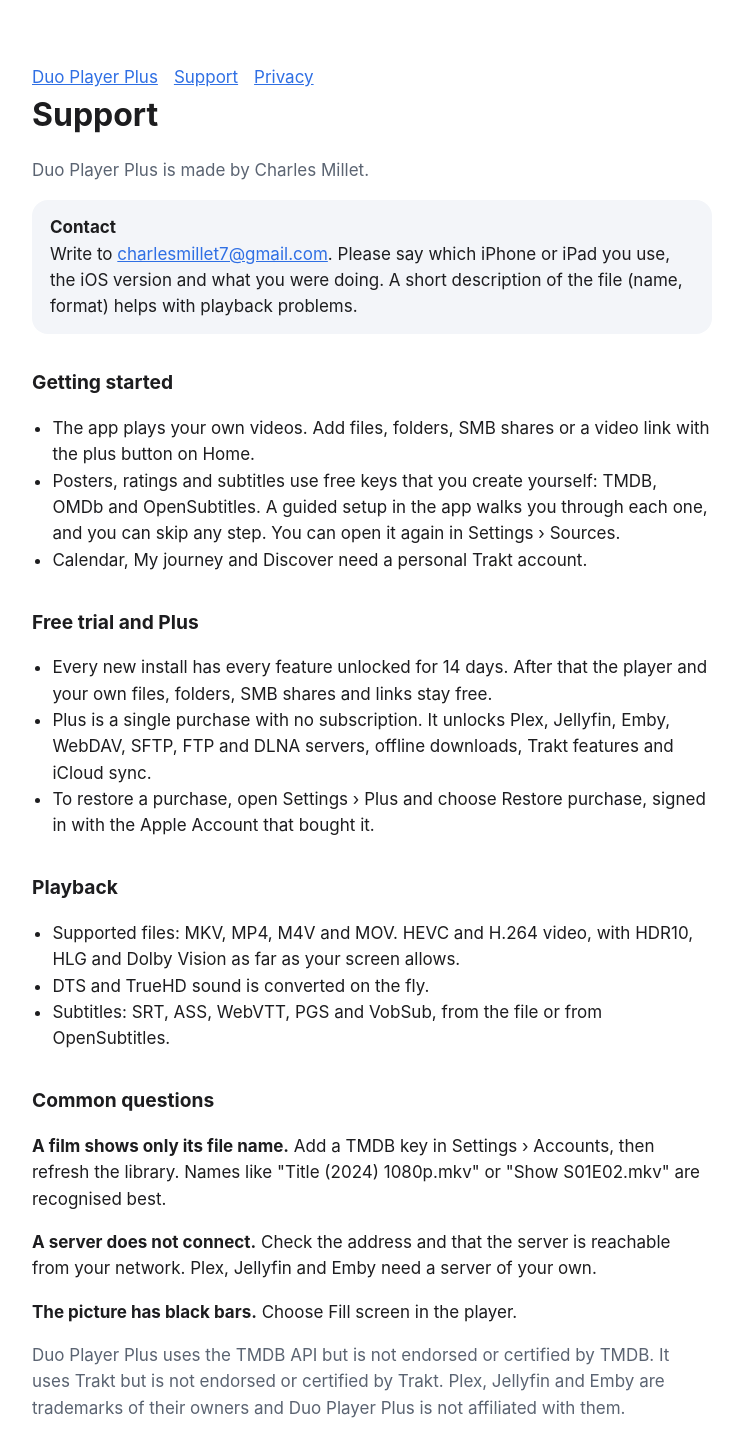
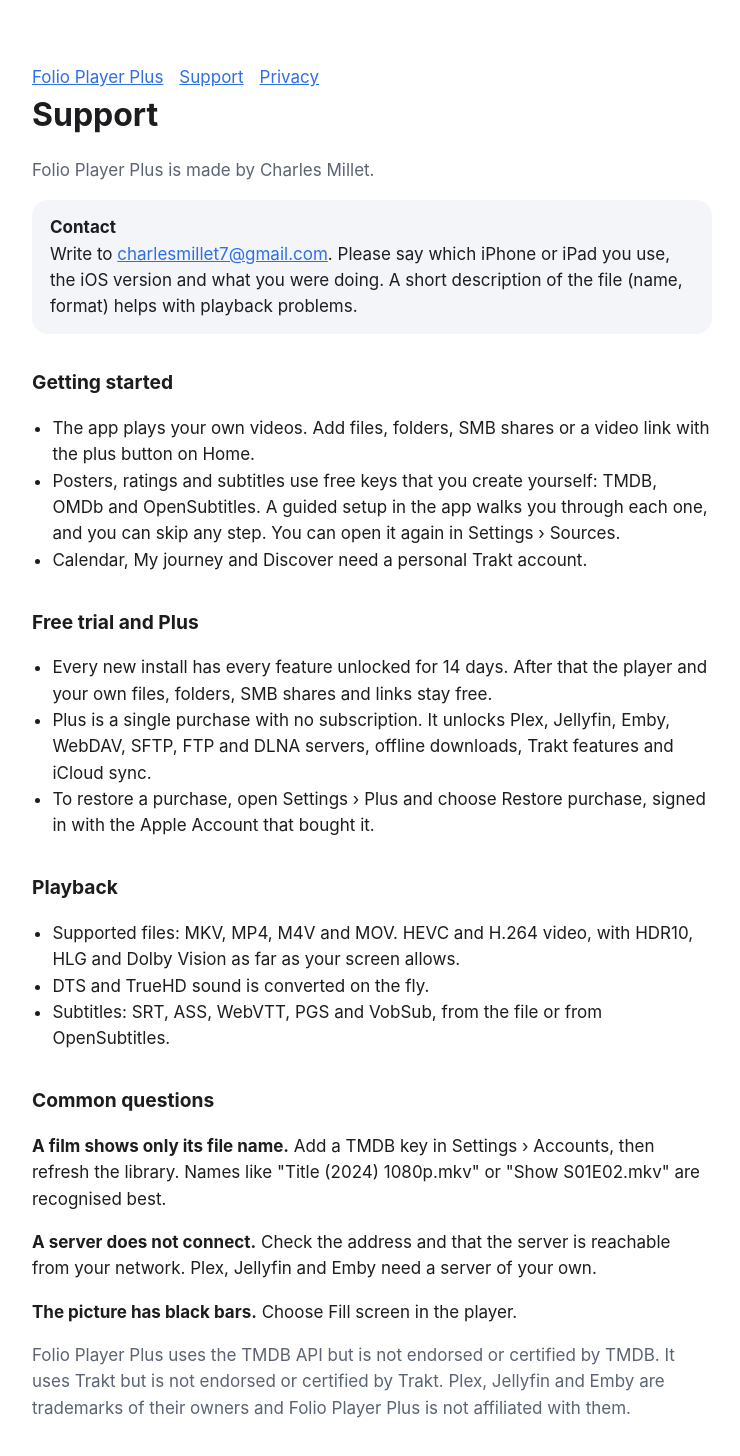
Before and after one commit to charlesmillet85/duoplayerplus, a plain HTML site: page support.html in a window 1280 px wide. Shown: the whole page, without its empty margins (268-1008 px from the left). Drawn offline with Linux system fonts and the light colour scheme.

Commit message:
Rename the app to Folio Player Plus

```diff
--- a/support.html
+++ b/support.html
@@ -1,5 +1,5 @@
 <!doctype html>
-<html lang="en"><head><meta charset="utf-8"><meta name="viewport" content="width=device-width,initial-scale=1"><title>Duo Player Plus — Support</title>
+<html lang="en"><head><meta charset="utf-8"><meta name="viewport" content="width=device-width,initial-scale=1"><title>Folio Player Plus — Support</title>
 <style>
 :root{color-scheme:light dark;--bg:#fff;--fg:#1d1d1f;--mut:#5b6472;--ac:#2f6fe4;--card:#f3f5f9}
 @media (prefers-color-scheme:dark){:root{--bg:#0c1424;--fg:#eef4ff;--mut:#9fb0cc;--ac:#a9cbff;--card:#16233b}}
@@ -9,9 +9,9 @@
 a{color:var(--ac)}ul{padding-left:1.2em}.card{background:var(--card);border-radius:16px;padding:14px 18px;margin:12px 0}
 nav a{margin-right:16px}
 </style></head><body><main>
-<nav><a href="./">Duo Player Plus</a><a href="support.html">Support</a><a href="privacy.html">Privacy</a></nav>
+<nav><a href="./">Folio Player Plus</a><a href="support.html">Support</a><a href="privacy.html">Privacy</a></nav>
 <h1>Support</h1>
-<p class="mut">Duo Player Plus is made by Charles Millet.</p>
+<p class="mut">Folio Player Plus is made by Charles Millet.</p>
 <div class="card"><strong>Contact</strong><br>Write to <a href="mailto:charlesmillet7@gmail.com">charlesmillet7@gmail.com</a>. Please say which iPhone or iPad you use, the iOS version and what you were doing. A short description of the file (name, format) helps with playback problems.</div>
 <h2>Getting started</h2>
 <ul>
@@ -35,5 +35,5 @@
 <p><strong>A film shows only its file name.</strong> Add a TMDB key in Settings › Accounts, then refresh the library. Names like "Title (2024) 1080p.mkv" or "Show S01E02.mkv" are recognised best.</p>
 <p><strong>A server does not connect.</strong> Check the address and that the server is reachable from your network. Plex, Jellyfin and Emby need a server of your own.</p>
 <p><strong>The picture has black bars.</strong> Choose Fill screen in the player.</p>
-<p class="mut">Duo Player Plus uses the TMDB API but is not endorsed or certified by TMDB. It uses Trakt but is not endorsed or certified by Trakt. Plex, Jellyfin and Emby are trademarks of their owners and Duo Player Plus is not affiliated with them.</p>
+<p class="mut">Folio Player Plus uses the TMDB API but is not endorsed or certified by TMDB. It uses Trakt but is not endorsed or certified by Trakt. Plex, Jellyfin and Emby are trademarks of their owners and Folio Player Plus is not affiliated with them.</p>
 </main></body></html>
```
Also changed, not shown: index.html (+3 -3 lines), privacy.html (+3 -3 lines).
